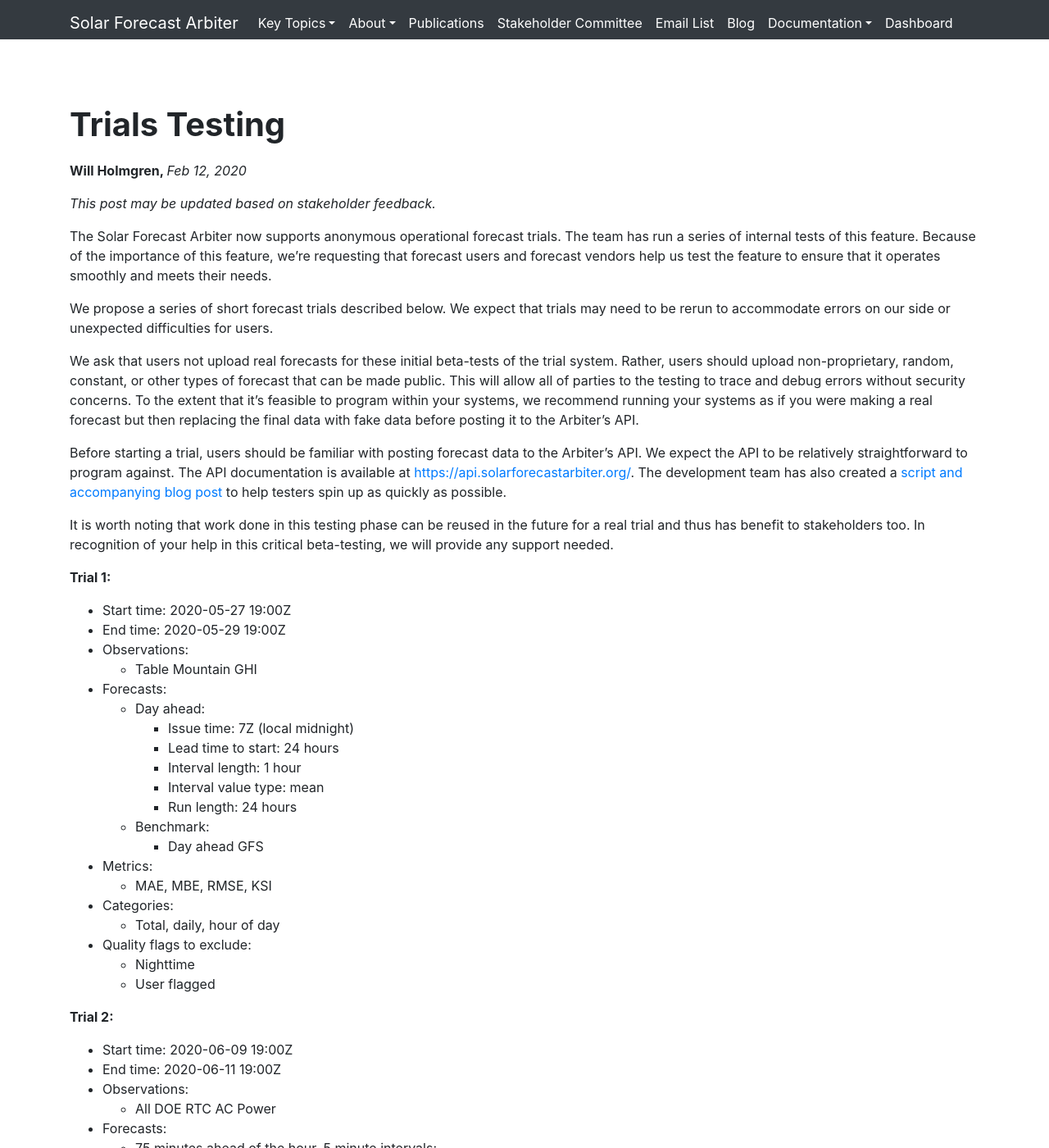
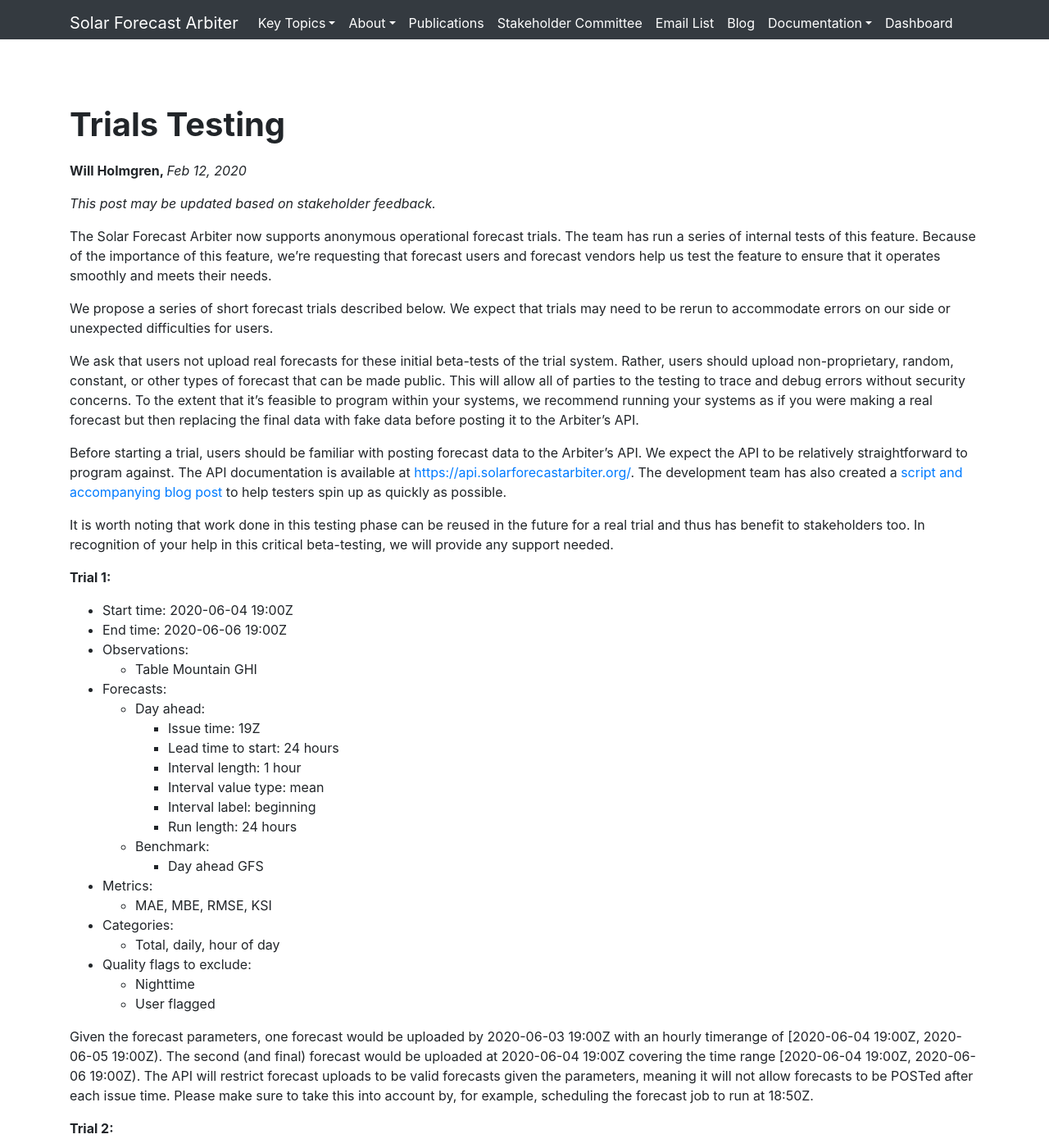
Before and after one commit to SolarArbiter/SolarArbiter.github.io, a Jekyll site: the page built from _posts/2020-02-12-Trials-Testing.md, in a window 1280 px wide and 1400 px high. Shown: the whole window at 82% size. Built offline with Jekyll 4.4.1, drawn with Linux system fonts in a browser that asks for light colours.

Commit message:
update first trial times (#149)
* update first trial times

* update times

```diff
--- a/_posts/2020-02-12-Trials-Testing.md
+++ b/_posts/2020-02-12-Trials-Testing.md
@@ -21,16 +21,17 @@
 
 **Trial 1:**
 
-* Start time: 2020-05-27 19:00Z
-* End time: 2020-05-29 19:00Z
+* Start time: 2020-06-04 19:00Z
+* End time: 2020-06-06 19:00Z
 * Observations:
   * Table Mountain GHI
 * Forecasts:
   * Day ahead:
-    * Issue time: 7Z (local midnight)
+    * Issue time: 19Z
     * Lead time to start: 24 hours
     * Interval length: 1 hour
     * Interval value type: mean
+    * Interval label: beginning
     * Run length: 24 hours
   * Benchmark:
     * Day ahead GFS
@@ -41,6 +42,9 @@
 * Quality flags to exclude:
   * Nighttime
   * User flagged
+
+Given the forecast parameters, one forecast would be uploaded by 2020-06-03 19:00Z with an hourly timerange of [2020-06-04 19:00Z, 2020-06-05 19:00Z). The second (and final) forecast would be uploaded at 2020-06-04 19:00Z covering the time range [2020-06-04 19:00Z, 2020-06-06 19:00Z). The API will restrict forecast uploads to be valid forecasts given the parameters, meaning it will not allow forecasts to be POSTed after each issue time. Please make sure to take this into account by, for example, scheduling the forecast job to run at 18:50Z.
+
 
 **Trial 2:**
 
```
